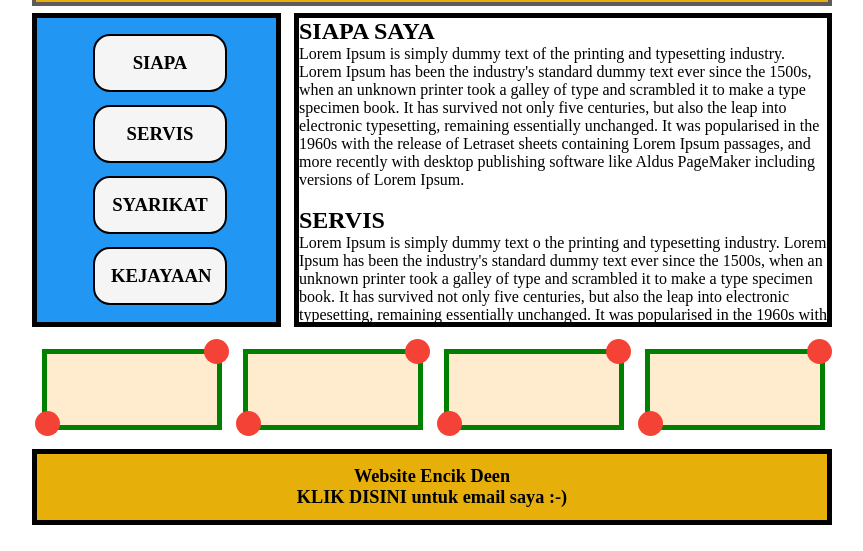
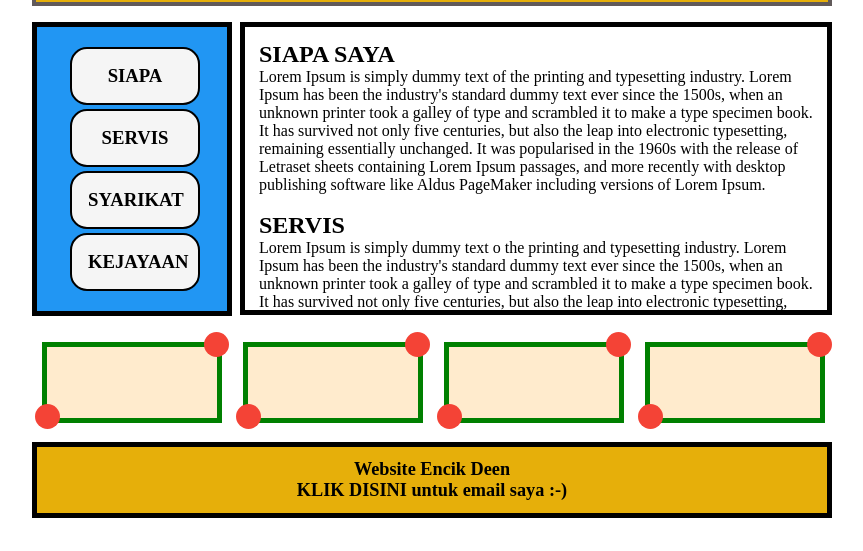
Before and after one commit to ibnujusup/ibnujusup.github.io, a plain HTML site: page 27sept2016/index.html in a window 1280 px wide. Shown: the part 189-740 px from the top of the page, without its empty margins (208-1071 px from the left). Drawn offline with Linux system fonts and the light colour scheme.

Commit message:
Update index.html

```diff
--- a/27sept2016/index.html
+++ b/27sept2016/index.html
@@ -1,3 +1,4 @@
+
 <!DOCTYPE html>
 <html>
 <head>
@@ -85,7 +86,12 @@
 
 	div#center {
 	    width: 100%;
-	    position: relative;
+	    /* position: relative; */
+	}
+
+	#sidebar ul {
+	    margin-left: -21px;
+	    margin-top: 10px;
 	}
 
 	#sidebar ul li {
@@ -94,32 +100,41 @@
 	    text-align: center;
 	    padding: 16px;
 	    border-radius: 17px;
-	    margin: 13px;
+	    margin: 4px;
 	    font-weight: bold;
 	    background: whitesmoke;
+	    width: 94px;
 	}
 
 	div#sidebar {
 	    display: inline-block;
 	    border: 5px solid black;
-	    margin: 7px 3px 7px 0px;
-	    padding: 3px 36px 7px 3px;
+	    margin-left: 0%;
+	    padding: 10px;
 	    width: 25%;
 	    height: 294px;
-	    position: relative;
+	    /* position: relative; */
 	    background: #2196F3;
+	    box-sizing: border-box;
+	    vertical-align: top;
+	    margin-right: 2%;
+	    margin-top: 2%;
 	}
-
 
 	div#content {
 	    display: inline-block;
-	    width: 66%;
-	    height: 304px;
-	    position: absolute;
+	    width: 74%;
+	    height: 293px;
+	    /* position: absolute; */
 	    overflow: scroll;
 	    border: 5px solid black;
-	    margin: 7px 1px 7px 10px;
+	    margin-left: -1%;
+	    margin-top: 2%;
+	    /* margin-right: -1%; */
 	    background: white;
+	    box-sizing: border-box;
+	    padding: 14px;
+	    margin-bottom: 1%;
 	}
 
 	#box1, #box2, #box3, #box4 {
```
